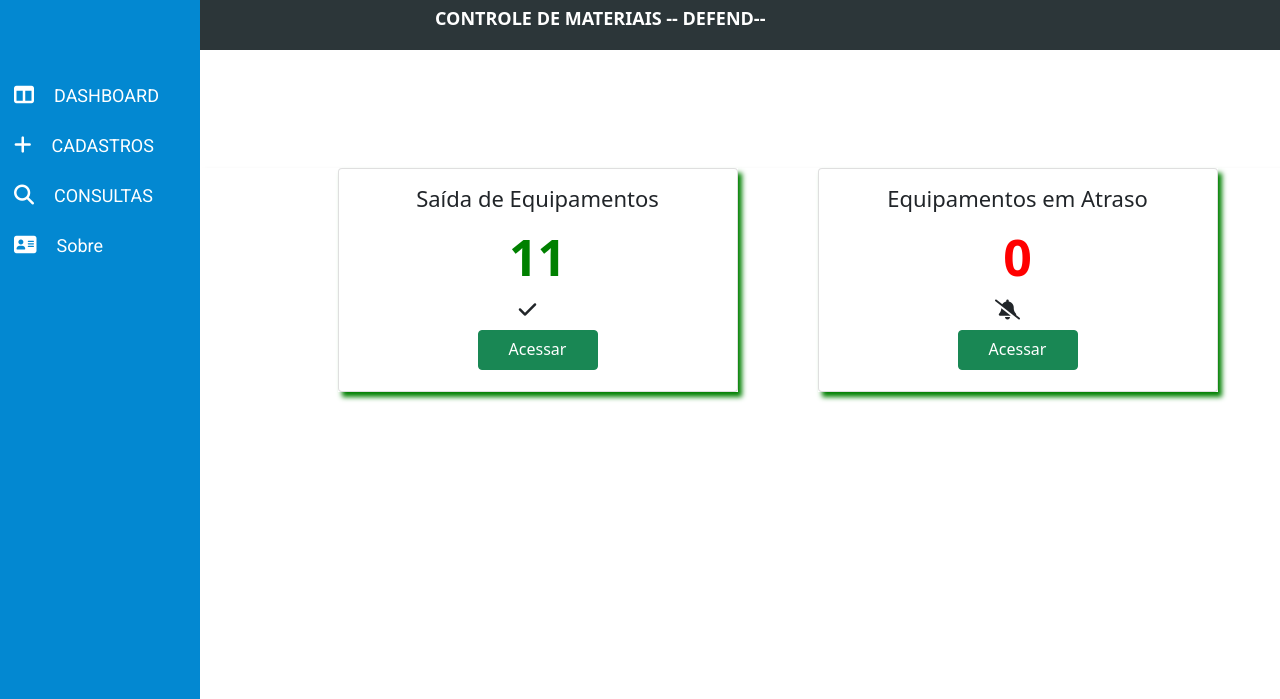
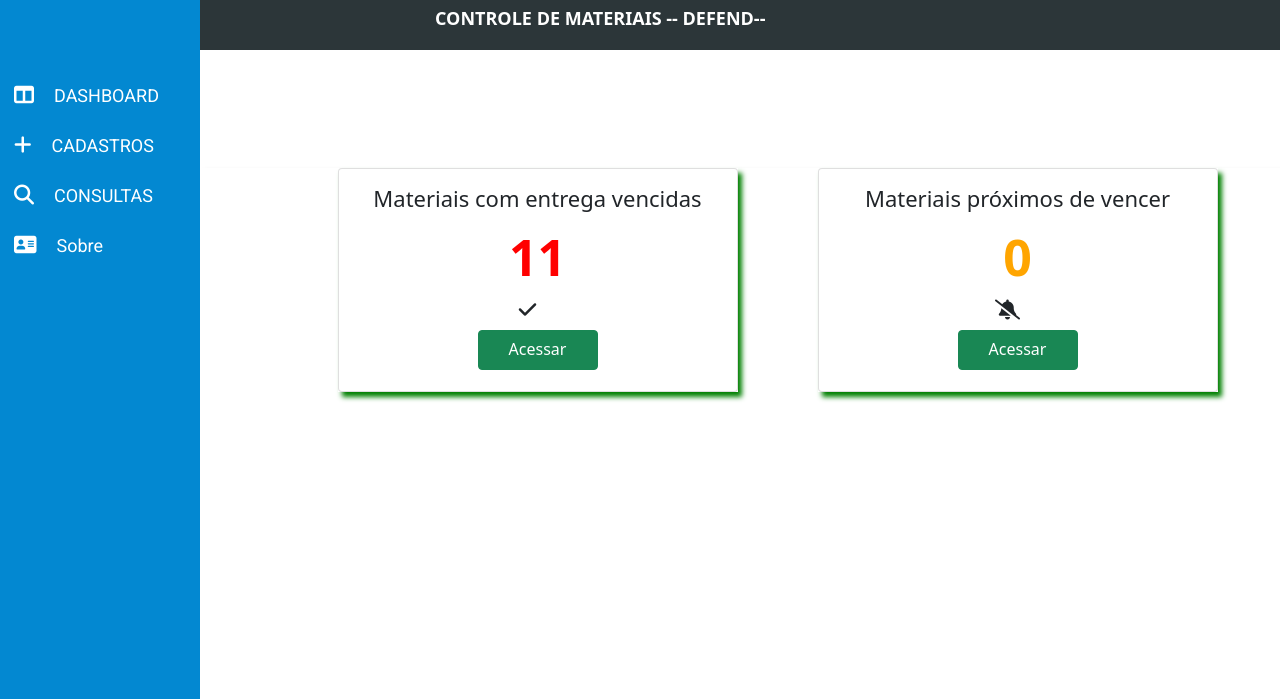
Before and after one commit to fabioportovasques/controleEstoqueDefend, a PHP site: page / in a window 1280 px wide. Shown: the top 699 px of the page. Run offline with PHP 8.4, Linux system fonts and the light colour scheme; data comes from the database, SQL or seed files in the repository; some libraries are stand-ins or nearby versions.

Commit message:
ajustado o card de (materiais com entrega vencidos)

```diff
--- a/assets/css/style3.css
+++ b/assets/css/style3.css
@@ -182,7 +182,7 @@ header .sobre{
     font-weight:600;
     margin-top:5px;
     margin-bottom:20px;
-    color:green;
+    color:red;
 }
 
 .dev{
@@ -190,7 +190,7 @@ header .sobre{
     font-weight:600;
     margin-top:5px;
     margin-bottom:20px;
-    color:red;
+    color:orange;
 }
 
 /*icones */
--- a/index.php
+++ b/index.php
@@ -124,7 +124,7 @@ $(function () {
                     <div class="card--sub--1">
                         <div class="card" >
                                 <div class="card-body">
-                                    <h5 class="card-title">Saída de Equipamentos</h5>
+                                    <h5 class="card-title">Materiais com entrega vencidas</h5>
                                     <div class="sub--title ">
 
                                     <?php
@@ -133,7 +133,8 @@ $(function () {
                                               //require '../../config.php';
 
                                               require 'controller/con.php';
-                                              $sql = "SELECT COUNT(*) as c FROM lancamento";
+                                              $sql = "SELECT COUNT(*) as c FROM lancamento where
+                                              dataFinalCadastro < current_date()";
                                               $sql= $pdo->query($sql);
                                               $sql=$sql->fetch();
                                               $total= $sql['c'];
@@ -154,7 +155,7 @@ $(function () {
                     <div class="card--sub--2">
                         <div class="card">
                                 <div class="card-body">
-                                    <h5 class="card-title">Equipamentos em Atraso</h5>
+                                    <h5 class="card-title">Materiais próximos de vencer</h5>
                                     <div class="sub--title dev">
 
 
--- a/lancamento.php
+++ b/lancamento.php
@@ -107,7 +107,7 @@ $(function () {
                                               Códigos
                                               <div class="sb-sidenav-collapse-arrow"></div>
                                           </a>
-                                          <a class="nav-link collapse" id="texto" href="cons-veiculo.php">
+                                          <a class="nav-link collapse" id="texto" href="consPessoa.php">
                                               Pessoas
                                               <div class="sb-sidenav-collapse-arrow"></div>
                                           </a>
```
